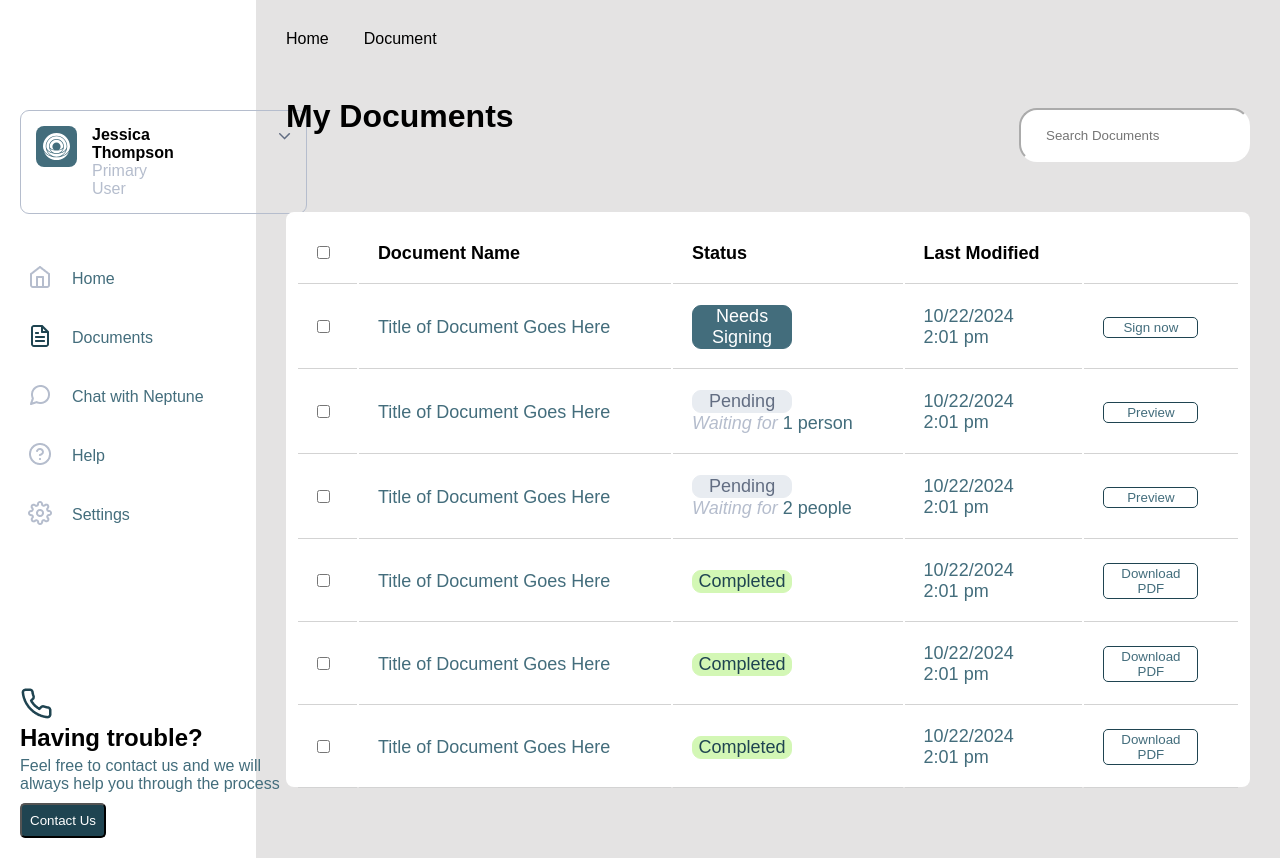
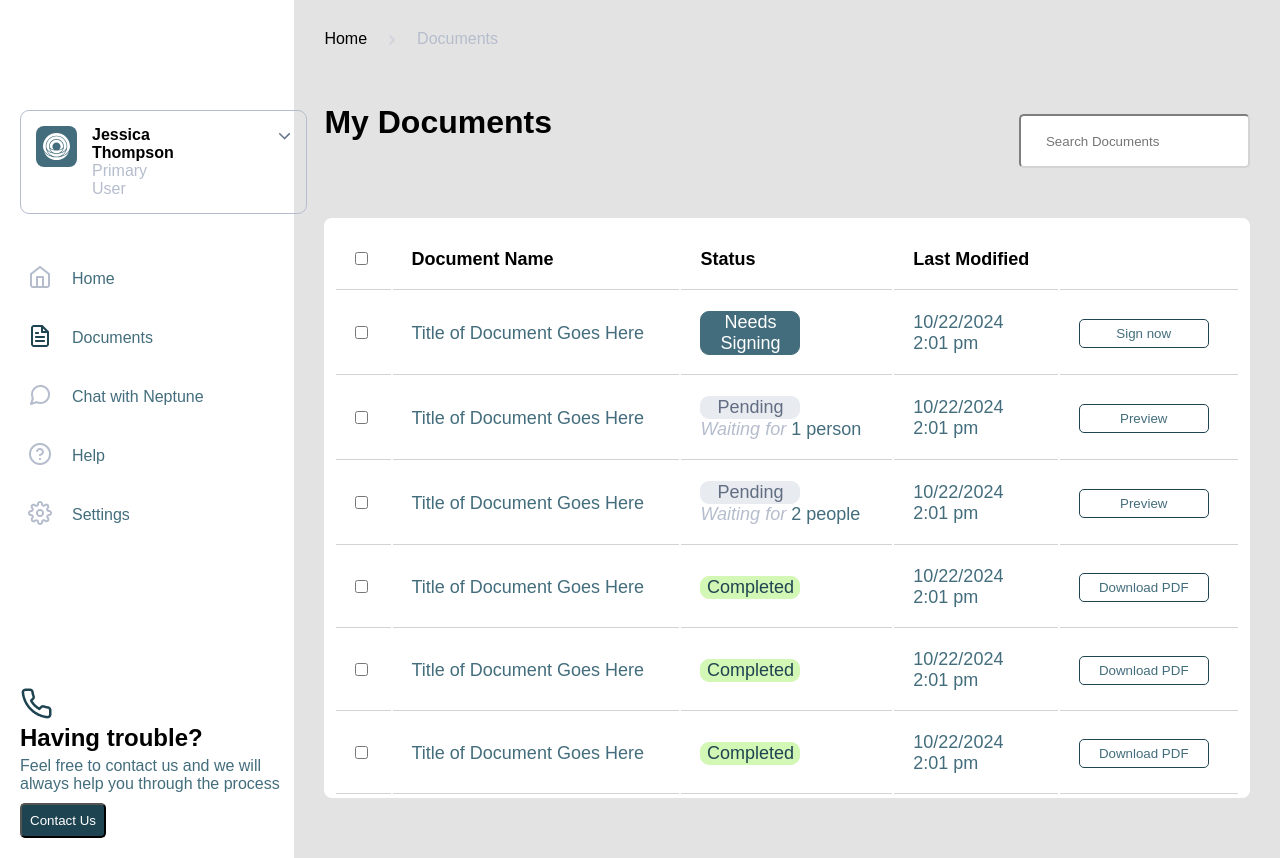
Before and after one commit to Jay-23-sharma/Frontend_Project, a plain HTML site: page frontend.html in a window 1280 px wide. Drawn offline with Linux system fonts and the light colour scheme.

Commit message:
fixed navigation bar

```diff
--- a/frontend.html
+++ b/frontend.html
@@ -65,7 +65,9 @@
 
         <div class="main-content">
             <div class="nav-bar">
-                <p>Home </p><p>Document</p>
+                <div class="nav2-home"><p>Home</p></div>
+                <div class="nav2-arrow"><img src="chevron-right.png" alt=""></div>
+                <div class="nav2-Documents"><p>Documents</p></div>
             </div>
             <div class="title">
                 <div class="heading title-bar"><h1>My Documents</h1></div>
--- a/styles.css
+++ b/styles.css
@@ -12,7 +12,7 @@ body{
 
 .main-container{
     display:grid;
-    grid-template-columns: 20% 80%;
+    grid-template-columns: 23% 77%;
     height:100vh;
 }
 
@@ -96,9 +96,7 @@ a:hover{
     border-color:#E8ECF1 ;
 }
 
-.nav-bar{
-    margin:30px 30px
-}
+
 
 .nav{
     display: flex;
@@ -118,6 +116,14 @@ a:hover{
 
 }
 
+
+
+.nav2-Documents{
+    color: #B5BDCD;
+}
+
+
+
 .content{
     margin:0px 30px;
 }
@@ -134,7 +140,7 @@ a:hover{
 .content{
     background-color: white;
     padding:10px;
-    height:575px;
+    height:580px;
     border-radius: 8px;
     color: #436D7C;
     font-size: 18px;
@@ -163,9 +169,8 @@ thead{
 
 .action{
     background-color: white;
-    padding: 2px 15px;
-    width:95px;
-    outline-color: #436D7C;
+    padding: 6px 15px;
+    width:130px;
     color:#436D7C;
     border-radius: 5px;
     border:0.5mm solid #1F4451;
@@ -174,8 +179,8 @@ thead{
 
 .box{
     padding:25px;
-    border-radius: 18px;
-    border-color: white;
+    border-radius: 5px;
+    border-color: lightgray;
 }
 
 
@@ -195,7 +200,8 @@ thead{
 
 .nav-bar{
     display:flex;
-    gap:35px;
+    margin:30px;
+    gap:15px;
 
 }
 
```
Also changed, not shown: chevron-right.png (added).
